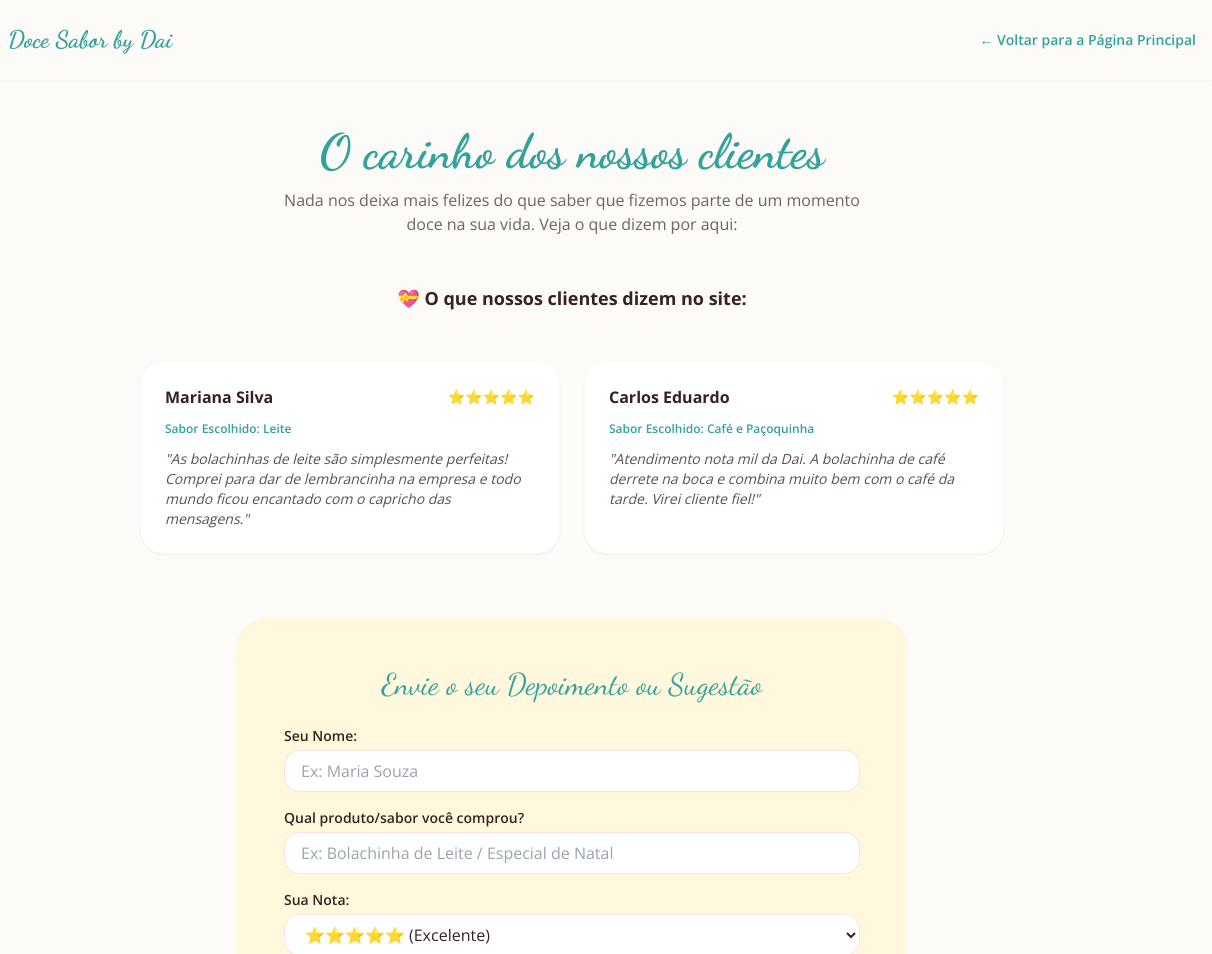
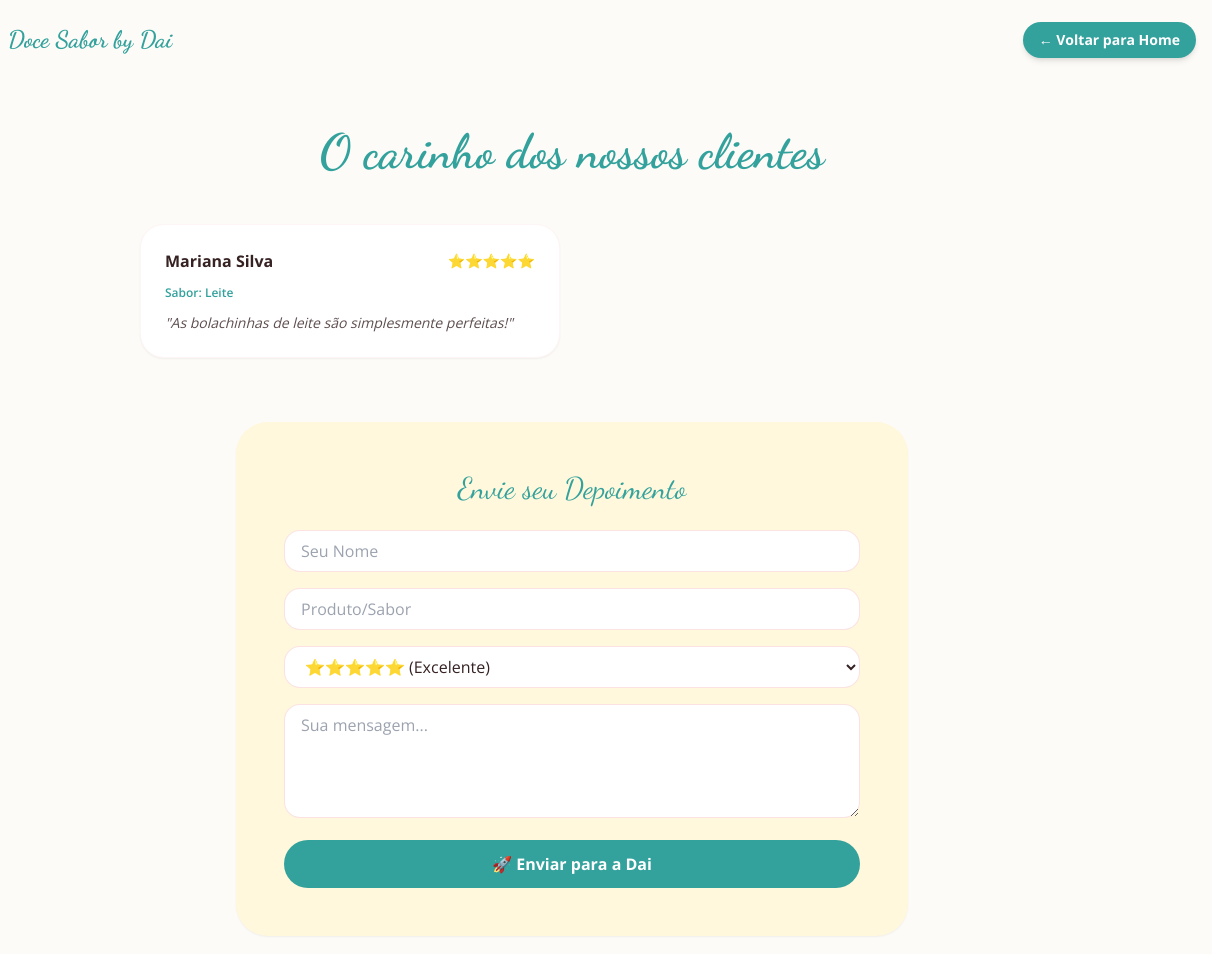
Before and after one commit to alanmateus1-blip/docesabor-render, a website: page feedback.html in a window 1280 px wide. Shown: the top 954 px of the page, 68-1280 px from the left. Drawn offline with nearby package versions, Linux system fonts and the light colour scheme; no server answers.

Commit message:
Corrigindo o botao voltar e feedback

```diff
--- a/feedback.html
+++ b/feedback.html
@@ -38,7 +38,6 @@
         },
       };
 
-      // VERIFICAÇÃO INSTANTÂNEA DO TEMA SALVO (Evita que a tela pisque branca ao carregar)
       if (
         localStorage.getItem("color-theme") === "dark" ||
         (!("color-theme" in localStorage) &&
@@ -52,18 +51,16 @@
   </head>
 
   <body
-    class="font-open-sans bg-cream-bg text-dark-text dark:bg-dark-bg dark:text-dark-text-light antialiased transition-colors duration-500"
+    class="font-open-sans bg-cream-bg text-dark-text dark:bg-dark-bg dark:text-dark-text-light antialiased transition-colors duration-500 min-h-screen flex flex-col justify-between"
   >
-    <!-- CABEÇALHO SIMPLIFICADO -->
     <header
-      class="w-full bg-cream-bg dark:bg-dark-bg shadow-sm py-4 transition-colors duration-500"
+      class="container mx-auto px-4 py-4 flex items-center justify-between"
     >
-      <div class="container mx-auto px-4 flex items-center justify-between">
       <a href="index.html" class="flex items-center gap-3">
         <img
           src="imagens/novo-logo.jpg.jfif"
           alt="Logo"
-            class="w-12 h-12 rounded-xl object-cover border border-delicate-pink/30"
+          class="w-12 h-12 rounded-xl object-cover border border-delicate-pink/30 shadow-sm"
         />
         <span
           class="text-2xl font-dancing-script font-bold text-tiffany-blue dark:text-dark-tiffany-blue"
@@ -72,50 +69,28 @@
       </a>
       <a
         href="index.html"
-          class="text-sm font-semibold text-tiffany-blue dark:text-dark-tiffany-blue hover:text-delicate-pink dark:hover:text-pink-300 transition flex items-center gap-1"
+        class="bg-tiffany-blue hover:bg-delicate-pink text-white px-4 py-2 rounded-full font-bold text-sm shadow-md transition duration-300"
       >
-          ← Voltar para a Página Principal
+        ← Voltar para Home
       </a>
-      </div>
     </header>
 
-    <main class="container mx-auto px-4 py-12 max-w-4xl">
-      <!-- TITULO DA PÁGINA -->
+    <main class="container mx-auto px-4 py-12 max-w-4xl flex-grow">
       <div class="text-center space-y-3 mb-12">
         <h1
           class="text-4xl md:text-5xl font-dancing-script font-bold text-tiffany-blue dark:text-dark-tiffany-blue"
         >
           O carinho dos nossos clientes
         </h1>
-        <p
-          class="text-sm md:text-base text-dark-text/70 dark:text-dark-text-light/80 max-w-xl mx-auto"
-        >
-          Nada nos deixa mais felizes do que saber que fizemos parte de um
-          momento doce na sua vida. Veja o que dizem por aqui:
-        </p>
       </div>
 
-      <!-- =================================================================== -->
-      <!-- NOVA SEÇÃO: DEPOIMENTOS EM TEMPO REAL SALVOS NO BANCO SQLite -->
-      <!-- =================================================================== -->
-      <div class="mb-12 max-w-2xl mx-auto">
-        <h3
-          class="text-lg font-bold mb-4 text-dark-text dark:text-white text-center"
+      <!-- GRADE DE COMENTÁRIOS (ID 'listaComentarios' é onde novos itens vão aparecer) -->
+      <div
+        id="listaComentarios"
+        class="grid grid-cols-1 md:grid-cols-2 gap-6 mb-16"
       >
-          💝 O que nossos clientes dizem no site:
-        </h3>
-
-        <div id="lista-feedbacks" class="space-y-4">
-          <!-- Os feedbacks do banco vão aparecer aqui dentro magicamente! -->
-        </div>
-      </div>
-      <!-- =================================================================== -->
-
-      <!-- PAINEL DE DEPOIMENTOS EXISTENTES (ESTÁTICOS) -->
-      <div class="grid grid-cols-1 md:grid-cols-2 gap-6 mb-16">
-        <!-- Depoimento 1 -->
         <div
-          class="bg-white dark:bg-neutral-800 p-6 rounded-3xl shadow-sm border border-delicate-pink/10 space-y-3 transition-colors duration-500"
+          class="bg-white dark:bg-neutral-800 p-6 rounded-3xl shadow-sm border border-delicate-pink/10 space-y-3"
         >
           <div class="flex items-center justify-between">
             <h3 class="font-bold text-dark-text dark:text-white">
@@ -126,144 +101,114 @@
           <p
             class="text-xs text-tiffany-blue dark:text-dark-tiffany-blue font-semibold"
           >
-            Sabor Escolhido: Leite
+            Sabor: Leite
           </p>
           <p
             class="text-sm text-dark-text/80 dark:text-dark-text-light/80 italic"
           >
-            "As bolachinhas de leite são simplesmente perfeitas! Comprei para
-            dar de lembrancinha na empresa e todo mundo ficou encantado com o
-            capricho das mensagens."
-          </p>
-        </div>
-
-        <!-- Depoimento 2 -->
-        <div
-          class="bg-white dark:bg-neutral-800 p-6 rounded-3xl shadow-sm border border-delicate-pink/10 space-y-3 transition-colors duration-500"
-        >
-          <div class="flex items-center justify-between">
-            <h3 class="font-bold text-dark-text dark:text-white">
-              Carlos Eduardo
-            </h3>
-            <span class="text-yellow-400 text-sm">⭐⭐⭐⭐⭐</span>
-          </div>
-          <p
-            class="text-xs text-tiffany-blue dark:text-dark-tiffany-blue font-semibold"
-          >
-            Sabor Escolhido: Café e Paçoquinha
-          </p>
-          <p
-            class="text-sm text-dark-text/80 dark:text-dark-text-light/80 italic"
-          >
-            "Atendimento nota mil da Dai. A bolachinha de café derrete na boca e
-            combina muito bem com o café da tarde. Virei cliente fiel!"
+            "As bolachinhas de leite são simplesmente perfeitas!"
           </p>
         </div>
       </div>
 
-      <!-- FORMULÁRIO DE FEEDBACK -->
       <div
-        class="bg-soft-cream dark:bg-dark-soft-cream rounded-4xl p-8 md:p-12 shadow-sm max-w-2xl mx-auto transition-colors duration-500"
+        class="bg-soft-cream dark:bg-dark-soft-cream rounded-4xl p-8 md:p-12 shadow-sm max-w-2xl mx-auto"
       >
         <h2
           class="text-3xl font-dancing-script text-center text-tiffany-blue dark:text-dark-tiffany-blue mb-6"
         >
-          Envie o seu Depoimento ou Sugestão
+          Envie seu Depoimento
         </h2>
-
         <form
           id="feedbackForm"
-          onsubmit="enviarFeedback(event)"
+          onsubmit="processarFeedback(event)"
           class="space-y-4"
-        >
-          <div>
-            <label
-              class="block text-sm font-semibold mb-1 text-dark-text dark:text-dark-text-light"
-              >Seu Nome:</label
         >
           <input
             type="text"
             id="nome"
             required
-              class="w-full px-4 py-2 rounded-2xl border border-delicate-pink/30 bg-white dark:bg-neutral-800 text-dark-text dark:text-white focus:outline-none focus:border-tiffany-blue"
-              placeholder="Ex: Maria Souza"
+            class="w-full px-4 py-2 rounded-2xl border border-delicate-pink/30 bg-white dark:bg-neutral-800"
+            placeholder="Seu Nome"
           />
-          </div>
-
-          <div>
-            <label
-              class="block text-sm font-semibold mb-1 text-dark-text dark:text-dark-text-light"
-              >Qual produto/sabor você comprou?</label
-            >
           <input
             type="text"
             id="sabor"
-              class="w-full px-4 py-2 rounded-2xl border border-delicate-pink/30 bg-white dark:bg-neutral-800 text-dark-text dark:text-white focus:outline-none focus:border-tiffany-blue"
-              placeholder="Ex: Bolachinha de Leite / Especial de Natal"
+            class="w-full px-4 py-2 rounded-2xl border border-delicate-pink/30 bg-white dark:bg-neutral-800"
+            placeholder="Produto/Sabor"
           />
-          </div>
-
-          <div>
-            <label
-              class="block text-sm font-semibold mb-1 text-dark-text dark:text-dark-text-light"
-              >Sua Nota:</label
-            >
           <select
             id="nota"
-              class="w-full px-4 py-2 rounded-2xl border border-delicate-pink/30 bg-white dark:bg-neutral-800 text-dark-text dark:text-white focus:outline-none focus:border-tiffany-blue"
+            class="w-full px-4 py-2 rounded-2xl border border-delicate-pink/30 bg-white dark:bg-neutral-800"
           >
-              <option
-                value="⭐⭐⭐⭐⭐"
-                class="bg-white dark:bg-neutral-800 text-dark-text dark:text-white"
-              >
-                ⭐⭐⭐⭐⭐ (Excelente)
-              </option>
-              <option
-                value="⭐⭐⭐⭐"
-                class="bg-white dark:bg-neutral-800 text-dark-text dark:text-white"
-              >
-                ⭐⭐⭐⭐ (Muito Bom)
-              </option>
-              <option
-                value="⭐⭐⭐"
-                class="bg-white dark:bg-neutral-800 text-dark-text dark:text-white"
-              >
-                ⭐⭐⭐ (Bom)
-              </option>
+            <option value="5">⭐⭐⭐⭐⭐ (Excelente)</option>
+            <option value="4">⭐⭐⭐⭐ (Muito Bom)</option>
+            <option value="3">⭐⭐⭐ (Bom)</option>
           </select>
-          </div>
-
-          <div>
-            <label
-              class="block text-sm font-semibold mb-1 text-dark-text dark:text-dark-text-light"
-              >Sua Mensagem (Satisfação ou Sugestão):</label
-            >
           <textarea
             id="mensagem"
             rows="4"
             required
-              class="w-full px-4 py-2 rounded-2xl border border-delicate-pink/30 bg-white dark:bg-neutral-800 text-dark-text dark:text-white focus:outline-none focus:border-tiffany-blue"
-              placeholder="Conte como foi sua experiência com nosso sabor e atendimento..."
+            class="w-full px-4 py-2 rounded-2xl border border-delicate-pink/30 bg-white dark:bg-neutral-800"
+            placeholder="Sua mensagem..."
           ></textarea>
-          </div>
-
           <button
             type="submit"
-            class="w-full bg-tiffany-blue hover:bg-delicate-pink text-white font-bold py-3 rounded-full shadow-md transition duration-300 mt-2 cursor-pointer"
+            class="w-full bg-tiffany-blue hover:bg-delicate-pink text-white font-bold py-3 rounded-full transition"
           >
-            🚀 Enviar para a Dai via WhatsApp
+            🚀 Enviar para a Dai
           </button>
         </form>
       </div>
     </main>
 
     <footer
-      class="py-8 text-center text-xs text-dark-text/60 dark:text-dark-text-light/60 transition-colors duration-500"
+      class="bg-[#FFF8DC] dark:bg-dark-soft-cream py-6 text-center border-t border-delicate-pink/20 transition-colors duration-500"
     >
+      <p class="text-xs text-dark-text/70 dark:text-dark-text-light/70">
         &copy; 2026 Doce Sabor by Dai. Todos os direitos reservados.
+      </p>
     </footer>
 
-    <!-- IMPORTAÇÃO DO SEU SCRIPT CENTRALIZADO -->
-    <script src="script.js"></script>
+    <script>
+      function processarFeedback(event) {
+        event.preventDefault();
+
+        // Pega os dados
+        const nome = document.getElementById("nome").value;
+        const sabor = document.getElementById("sabor").value;
+        const notaVal = document.getElementById("nota").value;
+        const mensagem = document.getElementById("mensagem").value;
+
+        // Cria visualmente a nota em estrelas
+        const estrela = String.fromCodePoint(11088);
+        const notaEstrelas = estrela.repeat(parseInt(notaVal));
+
+        // 1. ADICIONA O COMENTÁRIO NA TELA
+        const lista = document.getElementById("listaComentarios");
+        const novoComentario = document.createElement("div");
+        novoComentario.className =
+          "bg-white dark:bg-neutral-800 p-6 rounded-3xl shadow-sm border border-delicate-pink/10 space-y-3";
+        novoComentario.innerHTML = `
+          <div class="flex items-center justify-between">
+            <h3 class="font-bold text-dark-text dark:text-white">${nome}</h3>
+            <span class="text-yellow-400 text-sm">${notaEstrelas}</span>
+          </div>
+          <p class="text-xs text-tiffany-blue dark:text-dark-tiffany-blue font-semibold">Sabor: ${sabor}</p>
+          <p class="text-sm text-dark-text/80 dark:text-dark-text-light/80 italic">"${mensagem}"</p>
+        `;
+        lista.appendChild(novoComentario);
+
+        // 2. ENVIA PARA O WHATSAPP
+        const textoWhatsApp = `Olá Dai! Deixei um Feedback pelo site:\n\n*Nome:* ${nome}\n*Produto:* ${sabor}\n*Nota:* ${notaEstrelas}\n*Depoimento:* ${mensagem}`;
+        window.open(
+          `https://api.whatsapp.com/send?phone=5567992086035&text=${encodeURIComponent(textoWhatsApp)}`,
+          "_blank",
+        );
+
+        // Limpa o formulário
+        document.getElementById("feedbackForm").reset();
+      }
+    </script>
   </body>
 </html>
```
Lines whose indentation alone changed are shown as unchanged.
